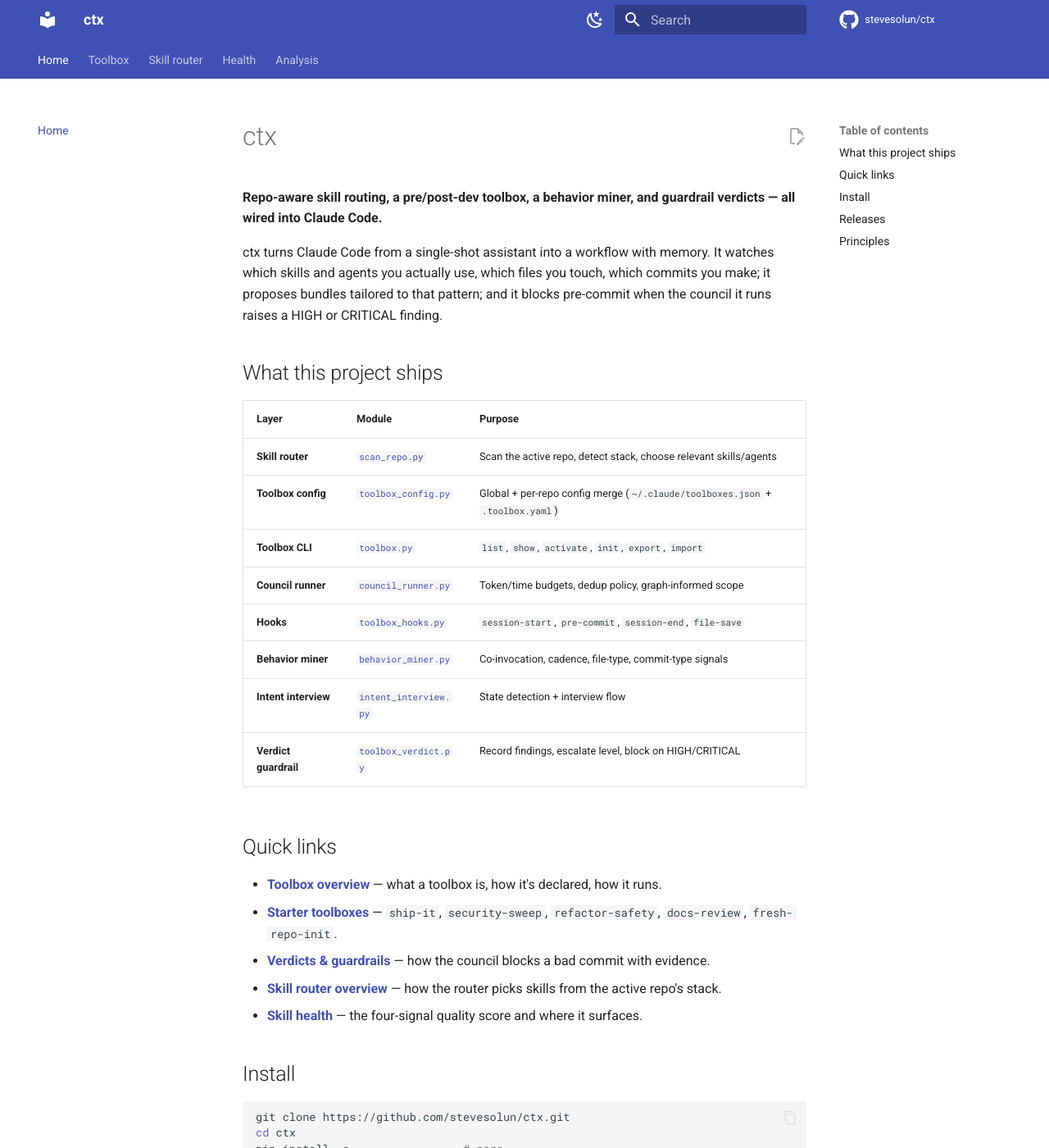
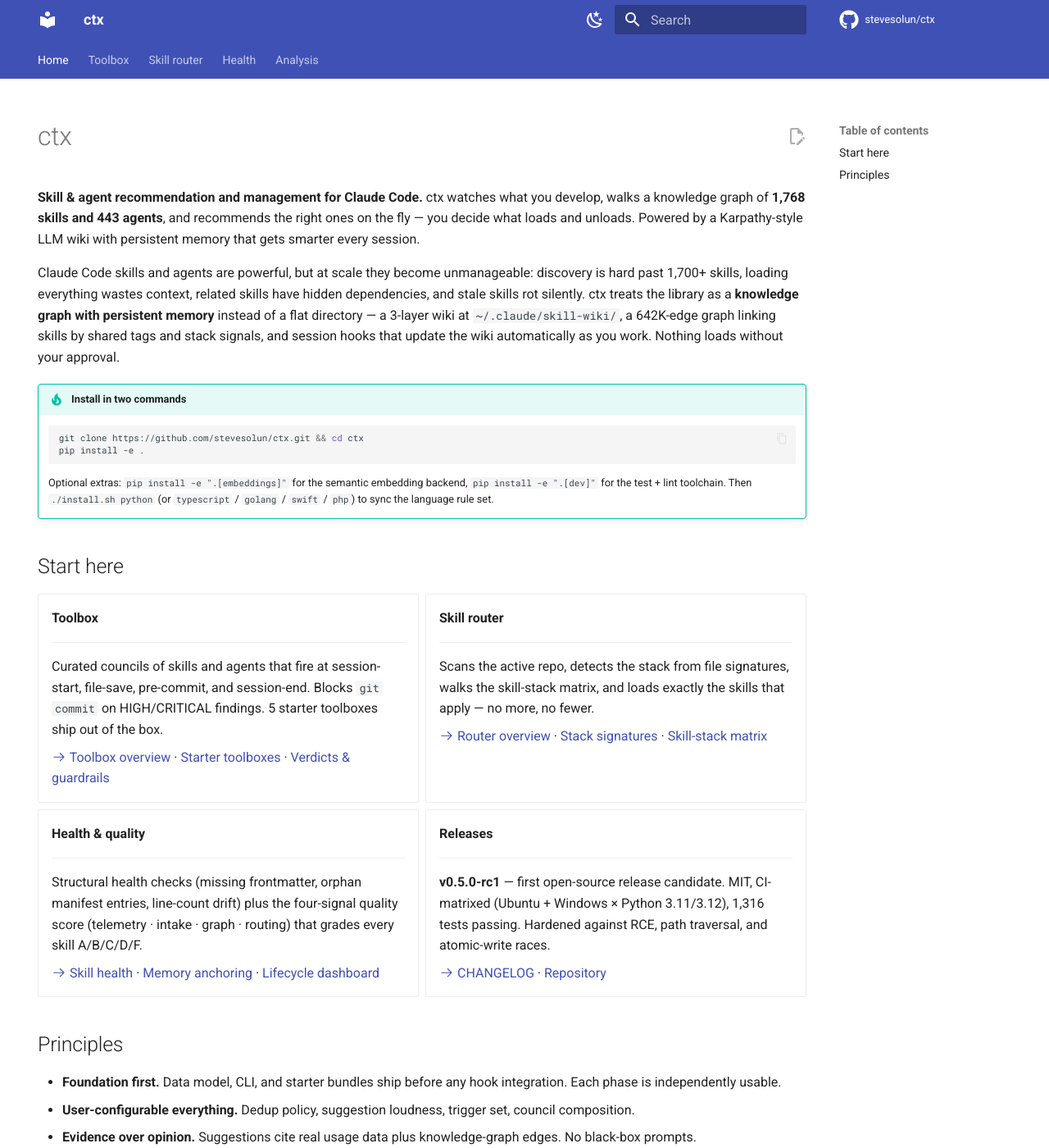
Before and after one commit to stevesolun/ctx, an MkDocs documentation site: the page built from docs/index.md, in a window 1280 px wide and 1400 px high. Shown: the whole window at 82% size. Built offline with MkDocs 1.6.1 and Material for MkDocs 9.7.7, drawn with Linux system fonts in a browser that asks for light colours; comment, search, counter and statistics services are not loaded; some of the changed text lies outside the part shown.

Commit message:
docs: rewrite homepage with package description + Material grid cards
The previous index.md led with a feature table that linked out to src/*.py
on GitHub — useful as a pointer map but not a real landing page.
Replaced with a proper README-style intro:

- Hero paragraph: tagline from README (1,768 skills / 443 agents / graph
  with persistent memory).
- Why paragraph: the context-budget / discovery / skill-rot problem ctx
  solves, condensed from README's 'Why This Exists' + 'What Is This'.
- Install tip admonition with the v0.5.0 pip install -e . flow.
- Material 'grid cards' section replacing the Quick links list — four
  cards (Toolbox, Skill router, Health & quality, Releases) each
  surfacing 2-3 deep links.
- 'Principles' block retained.
- hide: navigation frontmatter so the landing page uses the full width
  (Material best practice for docs homepages).

Also enabled pymdownx.emoji with Material's twemoji_index so the
:octicons-arrow-right-24: shortcodes render as inline SVG instead of
literal text.

````diff
--- a/docs/index.md
+++ b/docs/index.md
@@ -1,53 +1,90 @@
+---
+hide:
+  - navigation
+---
+
 # ctx
 
-**Repo-aware skill routing, a pre/post-dev toolbox, a behavior miner, and
-guardrail verdicts — all wired into Claude Code.**
+**Skill & agent recommendation and management for Claude Code.** ctx
+watches what you develop, walks a knowledge graph of **1,768 skills and
+443 agents**, and recommends the right ones on the fly — you decide what
+loads and unloads. Powered by a Karpathy-style LLM wiki with persistent
+memory that gets smarter every session.
 
-ctx turns Claude Code from a single-shot assistant into a workflow with
-memory. It watches which skills and agents you actually use, which files you
-touch, which commits you make; it proposes bundles tailored to that pattern;
-and it blocks pre-commit when the council it runs raises a HIGH or CRITICAL
-finding.
+Claude Code skills and agents are powerful, but at scale they become
+unmanageable: discovery is hard past 1,700+ skills, loading everything
+wastes context, related skills have hidden dependencies, and stale skills
+rot silently. ctx treats the library as a **knowledge graph with
+persistent memory** instead of a flat directory — a 3-layer wiki at
+`~/.claude/skill-wiki/`, a 642K-edge graph linking skills by shared tags
+and stack signals, and session hooks that update the wiki automatically
+as you work. Nothing loads without your approval.
 
-## What this project ships
+!!! tip "Install in two commands"
 
-| Layer | Module | Purpose |
-|---|---|---|
-| **Skill router** | [`scan_repo.py`](https://github.com/stevesolun/ctx/blob/main/src/scan_repo.py) | Scan the active repo, detect stack, choose relevant skills/agents |
-| **Toolbox config** | [`toolbox_config.py`](https://github.com/stevesolun/ctx/blob/main/src/toolbox_config.py) | Global + per-repo config merge (`~/.claude/toolboxes.json` + `.toolbox.yaml`) |
-| **Toolbox CLI** | [`toolbox.py`](https://github.com/stevesolun/ctx/blob/main/src/toolbox.py) | `list`, `show`, `activate`, `init`, `export`, `import` |
-| **Council runner** | [`council_runner.py`](https://github.com/stevesolun/ctx/blob/main/src/council_runner.py) | Token/time budgets, dedup policy, graph-informed scope |
-| **Hooks** | [`toolbox_hooks.py`](https://github.com/stevesolun/ctx/blob/main/src/toolbox_hooks.py) | `session-start`, `pre-commit`, `session-end`, `file-save` |
-| **Behavior miner** | [`behavior_miner.py`](https://github.com/stevesolun/ctx/blob/main/src/behavior_miner.py) | Co-invocation, cadence, file-type, commit-type signals |
-| **Intent interview** | [`intent_interview.py`](https://github.com/stevesolun/ctx/blob/main/src/intent_interview.py) | State detection + interview flow |
-| **Verdict guardrail** | [`toolbox_verdict.py`](https://github.com/stevesolun/ctx/blob/main/src/toolbox_verdict.py) | Record findings, escalate level, block on HIGH/CRITICAL |
+    ```bash
+    git clone https://github.com/stevesolun/ctx.git && cd ctx
+    pip install -e .
+    ```
 
-## Quick links
+    Optional extras: `pip install -e ".[embeddings]"` for the semantic
+    embedding backend, `pip install -e ".[dev]"` for the test + lint
+    toolchain. Then `./install.sh python` (or `typescript` / `golang` /
+    `swift` / `php`) to sync the language rule set.
 
-- **[Toolbox overview](toolbox/index.md)** — what a toolbox is, how it's declared, how it runs.
-- **[Starter toolboxes](toolbox/starters.md)** — `ship-it`, `security-sweep`, `refactor-safety`, `docs-review`, `fresh-repo-init`.
-- **[Verdicts & guardrails](toolbox/verdicts.md)** — how the council blocks a bad commit with evidence.
-- **[Skill router overview](skill-router/index.md)** — how the router picks skills from the active repo's stack.
-- **[Skill health](skills-health.md)** — the four-signal quality score and where it surfaces.
+## Start here
 
-## Install
+<div class="grid cards" markdown>
 
-```bash
-git clone https://github.com/stevesolun/ctx.git
-cd ctx
-pip install -e .               # core
-pip install -e ".[embeddings]" # optional: semantic embedding backend
-pip install -e ".[dev]"        # optional: pytest, mypy, ruff
-./install.sh python            # rules for your language (typescript / golang / swift / php)
-```
+-   **Toolbox**
 
-## Releases
+    ---
 
-- **v0.5.0-rc1** — first open-source release candidate. MIT-licensed,
-  CI-matrixed (Ubuntu + Windows × Python 3.11/3.12), 1,316 tests passing,
-  installable via `pip install -e .`. Hardened against RCE/shell
-  injection, path traversal, and race conditions in atomic writes. Full
-  notes in [CHANGELOG.md](https://github.com/stevesolun/ctx/blob/main/CHANGELOG.md).
+    Curated councils of skills and agents that fire at session-start,
+    file-save, pre-commit, and session-end. Blocks `git commit` on
+    HIGH/CRITICAL findings. 5 starter toolboxes ship out of the box.
+
+    [:octicons-arrow-right-24: Toolbox overview](toolbox/index.md) ·
+    [Starter toolboxes](toolbox/starters.md) ·
+    [Verdicts & guardrails](toolbox/verdicts.md)
+
+-   **Skill router**
+
+    ---
+
+    Scans the active repo, detects the stack from file signatures,
+    walks the skill-stack matrix, and loads exactly the skills that
+    apply — no more, no fewer.
+
+    [:octicons-arrow-right-24: Router overview](skill-router/index.md) ·
+    [Stack signatures](stack-signatures.md) ·
+    [Skill-stack matrix](skill-stack-matrix.md)
+
+-   **Health & quality**
+
+    ---
+
+    Structural health checks (missing frontmatter, orphan manifest
+    entries, line-count drift) plus the four-signal quality score
+    (telemetry · intake · graph · routing) that grades every skill
+    A/B/C/D/F.
+
+    [:octicons-arrow-right-24: Skill health](skills-health.md) ·
+    [Memory anchoring](memory-anchor.md) ·
+    [Lifecycle dashboard](skill-lifecycle-and-dashboard.md)
+
+-   **Releases**
+
+    ---
+
+    **v0.5.0-rc1** — first open-source release candidate. MIT, CI-matrixed
+    (Ubuntu + Windows × Python 3.11/3.12), 1,316 tests passing. Hardened
+    against RCE, path traversal, and atomic-write races.
+
+    [:octicons-arrow-right-24: CHANGELOG](https://github.com/stevesolun/ctx/blob/main/CHANGELOG.md) ·
+    [Repository](https://github.com/stevesolun/ctx)
+
+</div>
 
 ## Principles
 
--- a/mkdocs.yml
+++ b/mkdocs.yml
@@ -84,6 +84,9 @@
       alternate_style: true
   - pymdownx.tasklist:
       custom_checkbox: true
+  - pymdownx.emoji:
+      emoji_index: !!python/name:material.extensions.emoji.twemoji
+      emoji_generator: !!python/name:material.extensions.emoji.to_svg
 
 plugins:
   - search
````
